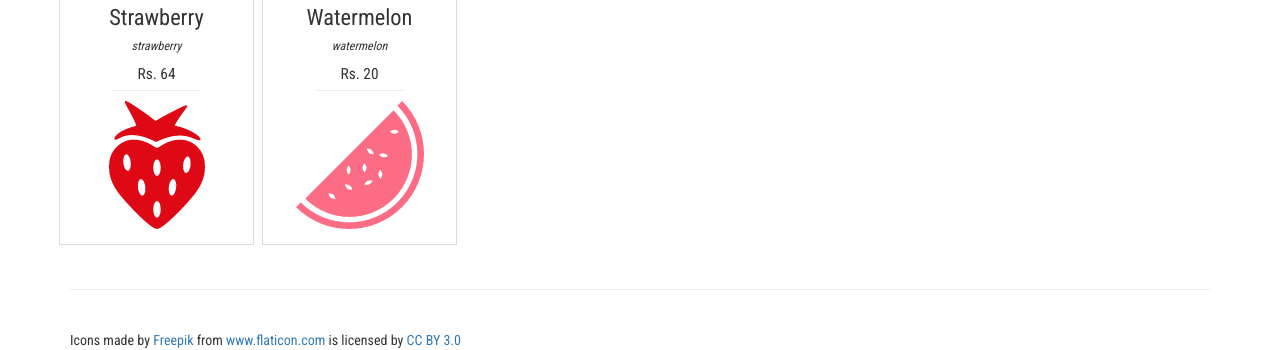
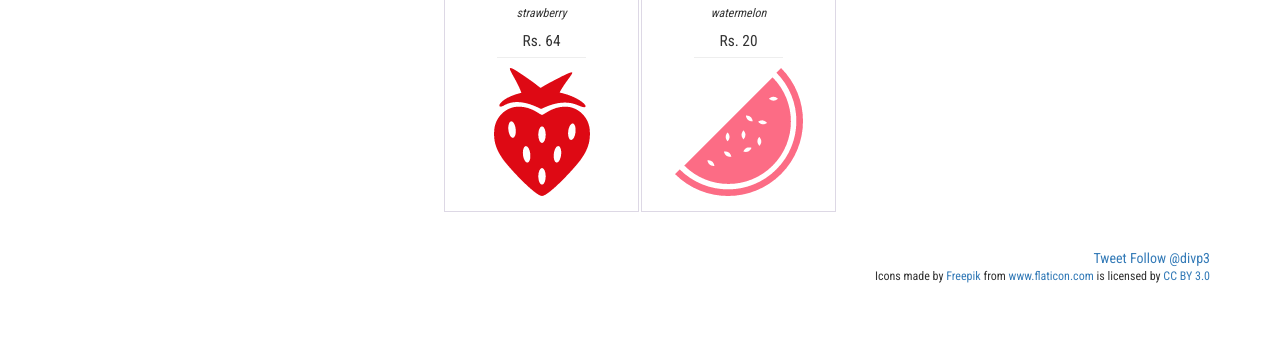
Before and after one commit to divagar/myveggies, a plain HTML site: page index.html in a window 1280 px wide. Shown: the part 1518-1868 px from the top of the page. After the commit the page ends 1803 px from the top, so only its background shows below. Drawn offline with Linux system fonts and the light colour scheme.

Commit message:
styles/css fixes and twitter share button
Signed-off-by: Div <m.divagar@gmail.com>

```diff
--- a/index.html
+++ b/index.html
@@ -50,12 +50,22 @@
         <input type="checkbox" id="push_notify"/><label for="push_notify"></label>
     </div>
     <div class="container">
-      <div class="row">
+      <div class="row row-centered">
           <!-- dynamic content -->
       </div>
-      <hr>
       <footer>
-        <div>Icons made by <a href="http://www.freepik.com" title="Freepik">Freepik</a> from <a href="http://www.flaticon.com" title="Flaticon">www.flaticon.com</a>             is licensed by <a href="http://creativecommons.org/licenses/by/3.0/" title="Creative Commons BY 3.0">CC BY 3.0</a></div>
+        <div class='twitter_share'>
+          <a href="https://twitter.com/share" class="twitter-share-button"{count} data-text="Check out the simple progressive web app using service worker." data-via="divp3" data-hashtags="serviceworker">Tweet</a>
+          <script>!function(d,s,id){var js,fjs=d.getElementsByTagName(s)[0],p=/^http:/.test(d.location)?'http':'https';if(!d.getElementById(id)){js=d.createElement(s);js.id=id;js.src=p+'://platform.twitter.com/widgets.js';fjs.parentNode.insertBefore(js,fjs);}}(document, 'script', 'twitter-wjs');</script>
+
+          <a href="https://twitter.com/divp3" class="twitter-follow-button" data-show-count="false">Follow @divp3</a>
+          <script>!function(d,s,id){var js,fjs=d.getElementsByTagName(s)[0],p=/^http:/.test(d.location)?'http':'https';if(!d.getElementById(id)){js=d.createElement(s);js.id=id;js.src=p+'://platform.twitter.com/widgets.js';fjs.parentNode.insertBefore(js,fjs);}}(document, 'script', 'twitter-wjs');</script>
+        </div>
+
+        <div class='flaticon'>
+          Icons made by <a href="http://www.freepik.com" title="Freepik">Freepik</a> from <a href="http://www.flaticon.com" title="Flaticon">www.flaticon.com</a>             is licensed by <a href="http://creativecommons.org/licenses/by/3.0/" title="Creative Commons BY 3.0">CC BY 3.0</a>
+        </div>
+
       </footer>
     </div> <!-- /container -->
 
--- a/scripts/main.js
+++ b/scripts/main.js
@@ -36,7 +36,7 @@ function getContent(name) {
 
 function createMainContent(name, data) {
    	$(".container .row").append(
-   			"<div class='col-xs-5 col-sm-3 col-md-3 col-lg-2'>"+
+   		"<div class='col-xs-5 col-sm-3 col-md-3 col-lg-2 col-centered'>"+
    			"<div class='veggies-header'>"+
    			"<h3>"+data.name+"</h3>"+
 				"<h6>"+data.desc+"</h6>"+
--- a/styles/main.css
+++ b/styles/main.css
@@ -23,12 +23,16 @@ h4 {
   padding-bottom: 15px;
   border: 1px solid #ddd;
   border: 1px solid rgba(86,61,124,.2);
-  margin: 4px;
+  margin: 1px;
 }
 
-hr {
-  margin-top: 40px;
-  margin-bottom: 40px;
+.row-centered {
+   text-align:center;
+}
+
+.col-centered {
+  display: inline-block;
+  float: none;
 }
 
 .veggies-header h3 {
@@ -57,19 +61,20 @@ hr {
 }
 
 .veggies-header .price {
-  /*float: right;
-  margin-top: -7%;
-  margin-left: -5%;
-  position: absolute;
-  background: lightgray;
-  padding: 2%;
-  border-radius: 10px;*/
   font-size: 110%;
   text-align: center;
 }
 
+footer {
+  text-align: right;
+  padding-top: 15px;
+}
 
-/*checkbox*/
+footer .flaticon {
+  font-size: 12px;
+}
+
+/*checkbox push notification*/
 div.pushnotify {
   padding-bottom: 1%;
   /* disabling for now */
```
Lines whose indentation alone changed are shown as unchanged.
